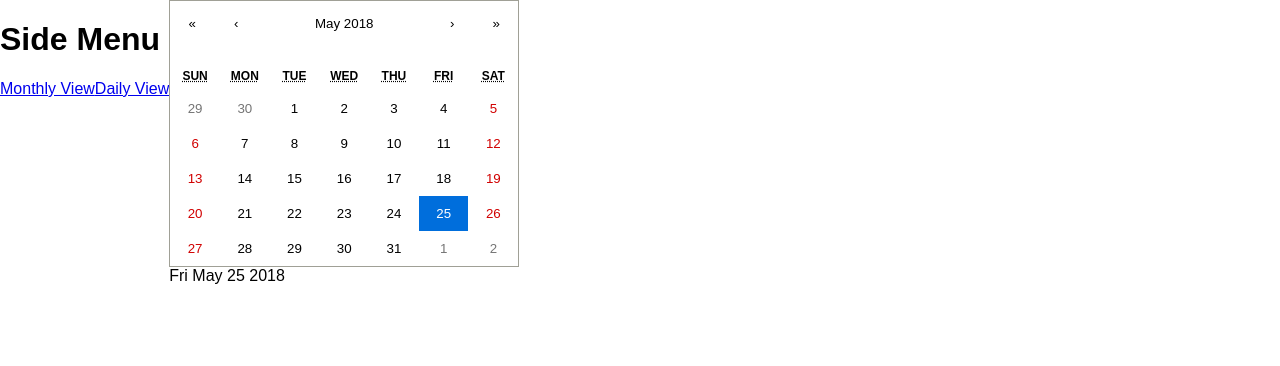
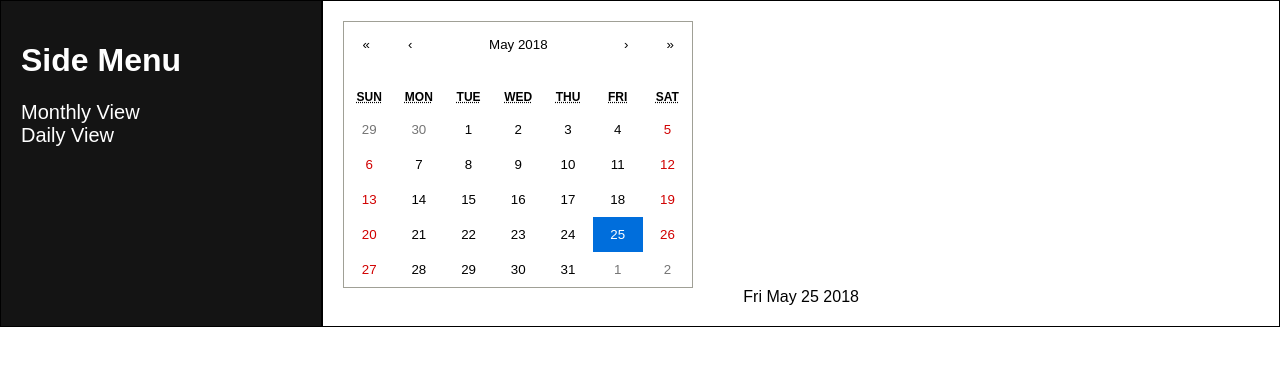
Before and after one commit to genkjames/planahead, a React (Create React App) app in the folder client/: page /dashboard in a window 1280 px wide. Shown: the top 366 px of the page. Built offline with nearby package versions, Linux system fonts and the light colour scheme.

Commit message:
minimal styling

```diff
--- a/client/src/App.css
+++ b/client/src/App.css
@@ -1,3 +1,26 @@
 .dashboard {
   display: flex;
 }
+
+.dashboard > * {
+  padding: 20px;
+  border: 1px solid #000;
+}
+
+.side-menu {
+  width: 300px;
+  background: rgb(20, 20, 20);
+  color: #fff;
+}
+
+.side-menu a {
+  display: block;
+  text-decoration: none;
+  color: #fff;
+  font-size: 20px;
+}
+
+.dashboard > *:nth-of-type(2) {
+  width: calc(100% - 300px);
+  text-align: center;
+}
```
